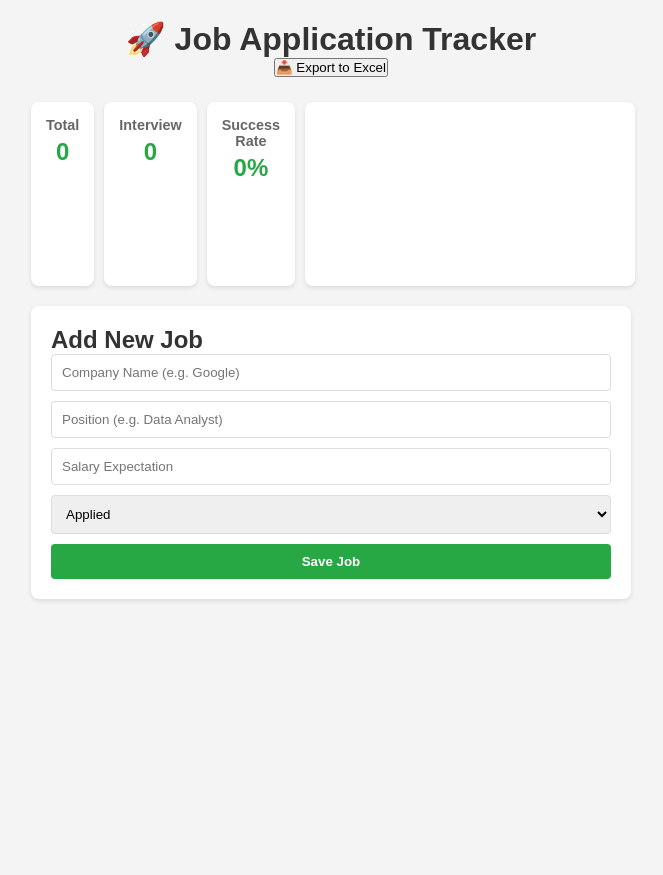
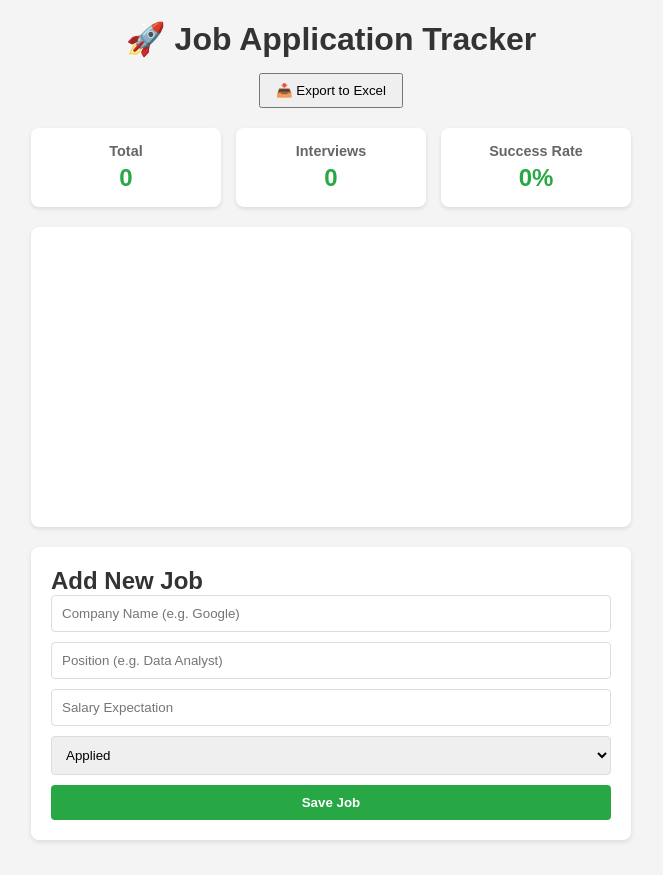
Before and after one commit to TechMasterDepar69/career-tracker-v1, a website: page public/index.html in a window 1280 px wide. Shown: the whole page, without its empty margins (309-972 px from the left). Before the commit the page ends 800 px from the top, so only its background shows below. Drawn offline with nearby package versions, Linux system fonts and the light colour scheme; no server answers.

Commit message:
Update dashboard layout

```diff
--- a/public/index.html
+++ b/public/index.html
@@ -14,29 +14,28 @@
         <header>
             <h1>🚀 Job Application Tracker</h1>
 
-            <button onclick="exportToCSV()" style="margin-bottom: 10px; cursor: pointer;">
+            <button onclick="exportToCSV()"
+                style="margin-top: 15px; margin-bottom: 20px; cursor: pointer; padding: 8px 15px;">
                 📥 Export to Excel
             </button>
 
-            <div class="dashboard-grid">
+            <div class="stats-row">
                 <div class="stat-box">
                     <h3>Total</h3>
                     <p id="stat-total">0</p>
                 </div>
-
                 <div class="stat-box">
-                    <h3>Interview</h3>
+                    <h3>Interviews</h3>
                     <p id="stat-interviews">0</p>
                 </div>
-
                 <div class="stat-box">
                     <h3>Success Rate</h3>
                     <p id="stat-rate">0%</p>
                 </div>
+            </div>
 
-                <div class="stat-box" style="flex: 2">
-                    <canvas id="myChart"></canvas>
-                </div>
+            <div class="chart-row">
+                <canvas id="myChart"></canvas>
             </div>
         </header>
 
--- a/public/style.css
+++ b/public/style.css
@@ -74,13 +74,7 @@ select {
     color: #555;
 }
 
-/* Dashboard Grid */
-.dashboard-grid {
-    display: flex;
-    gap: 10px;
-    margin-top: 15px;
-}
-
+/* Statistics Section */
 .stat-box {
     background: white;
     padding: 15px;
@@ -154,3 +148,27 @@ select {
     color: #dc3545;
     border-color: #dc3545;
 }
+
+/* ROW 1: Stats */
+.stats-row {
+    display: flex;
+    gap: 15px;
+    margin-bottom: 20px;
+    /* Space between numbers and chart */
+}
+
+/* ROW 2: Chart Container */
+.chart-row {
+    background: white;
+    padding: 20px;
+    border-radius: 8px;
+    box-shadow: 0 2px 4px rgba(0, 0, 0, 0.1);
+    height: 300px;
+    /* Force the chart to be a specific height */
+    width: 100%;
+}
+
+/* Ensure the canvas fits inside the box */
+canvas {
+    max-height: 100%;
+}
```
